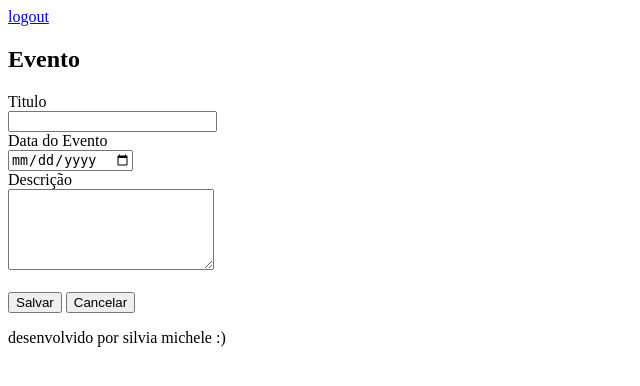
After one commit to silviamichele/projeto-agenda, a Django app: page /agenda/evento/ in a window 1280 px wide. The commit adds this page. Shown: the top 386 px of the page, without its empty margins (0-640 px from the left). Run offline with Django 3.2, Linux system fonts and the light colour scheme; the visitor is signed in with stand-in values (Sample User, id 1).

Commit message:
template para cadastro de evento

```diff
--- a/agenda/urls.py
+++ b/agenda/urls.py
@@ -21,6 +21,8 @@ from django.views.generic import RedirectView
 urlpatterns = [
     path('admin/', admin.site.urls),
     path('agenda/', views.lista_eventos),
+    path('agenda/evento/', views.evento),
+    path('agenda/evento/submit', views.submit_evento),
     # path('', views.index),
     path('', RedirectView.as_view(url='/agenda/')),
     path('login/', views.login_user),
--- a/core/views.py
+++ b/core/views.py
@@ -14,6 +14,24 @@ def lista_eventos(request):
 	# eventos = Eventos.objects.all()
 	eventos = Eventos.objects.filter(usuario=user)
 	return render(request, 'agenda.html', {'eventos':eventos})
+
+@login_required(login_url='/login/')
+def evento(request):
+	return render(request, 'evento.html')
+
+@login_required(login_url='/login/')
+def submit_evento(request):
+	if request.POST:
+		titulo = request.POST.get('titulo')
+		data_evento = request.POST.get('data_evento')
+		descricao = request.POST.get('descricao')
+		usuario = request.user
+		Eventos.objects.create(titulo=titulo,
+			data_evento=data_evento,
+			descricao=descricao,
+			usuario=usuario)
+
+	return redirect('/')
 
 def index(request):
 	return redirect('/agenda')
--- a/templates/agenda.html
+++ b/templates/agenda.html
@@ -2,6 +2,9 @@
 
 {% block content %}
 	<h1>Agendamentos</h1>
+	<a href="evento/">
+	<button type="button">Novo evento</button>
+</a>
 	<ul>
 		{% for evento in eventos %}
 			<p>{{ evento.titulo }} - {{ evento.get_data_evento }}</p>
--- /dev/null
+++ b/templates/evento.html
@@ -0,0 +1,27 @@
+{% extends "model-page.html" %}
+
+
+{% block content %}
+	<h2>Evento</h2>
+	<form action="submit" method="post">
+		{% csrf_token %}
+		<label>Titulo</label>
+		<br>
+		<input type="text" name="titulo" size="23">
+		<br>
+		<label>Data do Evento</label>
+		<br>
+		<input type="date" name="data_evento">
+		<br>
+		<label>Descrição</label>
+		<br>
+		<textarea name="descricao" rows="5" cols="23">
+
+		</textarea>
+		<br><br>
+		<button type="submit">Salvar</button>
+		<a href="/">
+			<button type="">Cancelar</button>
+		</a>
+	</form>
+{% endblock %}
```
Also changed, not shown: 1 other file.
